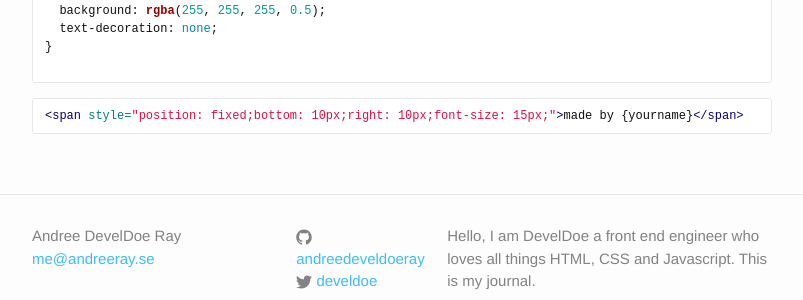
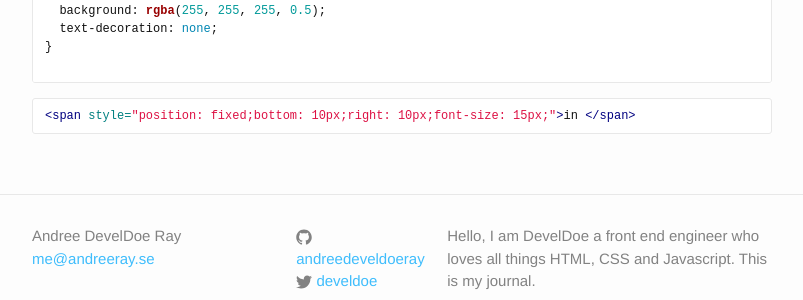
Before and after one commit to develdoe/develdoe.github.io, a Jekyll site: the page built from _posts/2017-11-16-css-development-stylesheet.md, in a window 1280 px wide. Shown: the part 1713-2013 px from the top of the page, without its empty margins (238-1041 px from the left). Built offline with Jekyll 4.4.1, drawn with Linux system fonts in a browser that asks for light colours.

Commit message:
Update 2017-11-16-css-development-stylesheet.md

````diff
--- a/_posts/2017-11-16-css-development-stylesheet.md
+++ b/_posts/2017-11-16-css-development-stylesheet.md
@@ -94,5 +94,5 @@ button:hover {
 ```
 
 ```html
-<span style="position: fixed;bottom: 10px;right: 10px;font-size: 15px;">made by {yourname}</span>
+<span style="position: fixed;bottom: 10px;right: 10px;font-size: 15px;">in {{ env.mode }}</span>
 ```
````
